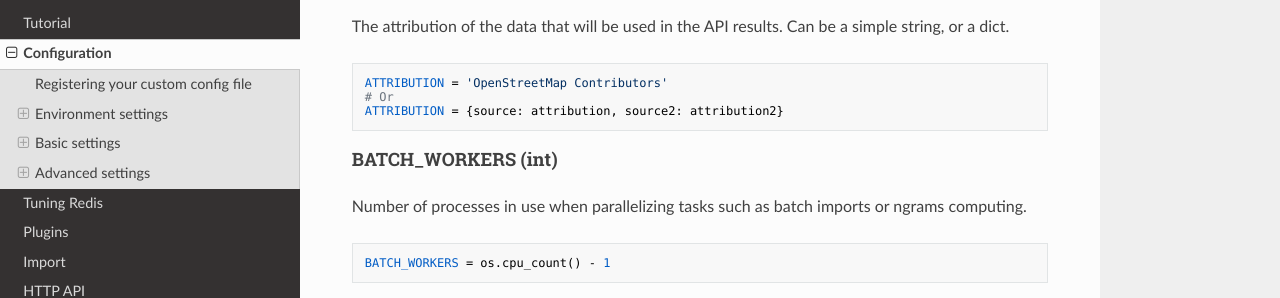
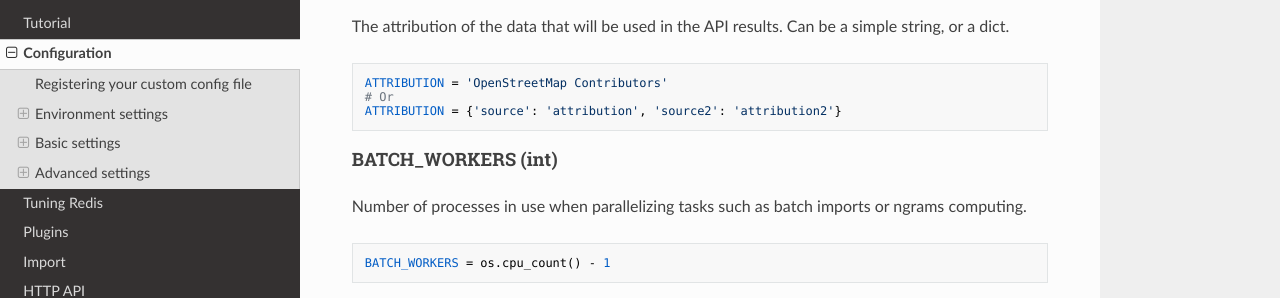
Before and after one commit to addok/addok, an MkDocs documentation site: the page built from docs/config.md, in a window 1280 px wide and 1400 px high, scrolled down 1821 px. Shown: the part 156-454 px from the top of the window. Built offline with MkDocs 1.6.1, drawn with Linux system fonts in a browser that asks for light colours; nearby versions of some CDN libraries; old or Windows-style settings are respelled for this version of MkDocs; some of the changed text lies outside the part shown.

```diff
--- a/docs/config.md
+++ b/docs/config.md
@@ -92,7 +92,7 @@ simple string, or a dict.
 
     ATTRIBUTION = 'OpenStreetMap Contributors'
     # Or
-    ATTRIBUTION = {source: attribution, source2: attribution2}
+    ATTRIBUTION = {'source': 'attribution', 'source2': 'attribution2'}
 
 #### BATCH_WORKERS (int)
 Number of processes in use when parallelizing tasks such as batch imports or
@@ -144,7 +144,7 @@ The licence of the data returned by the API. Can be a simple string, or a dict.
 
     LICENCE = "ODbL"
     # Or
-    LICENCE = {source: licence, source2: licence2}
+    LICENCE = {'source': 'licence', 'source2': 'licence2'}
 
 #### LOG_QUERIES (boolean)
 Turn this to `True` to log every query received and firt result if any. *Note:
```
